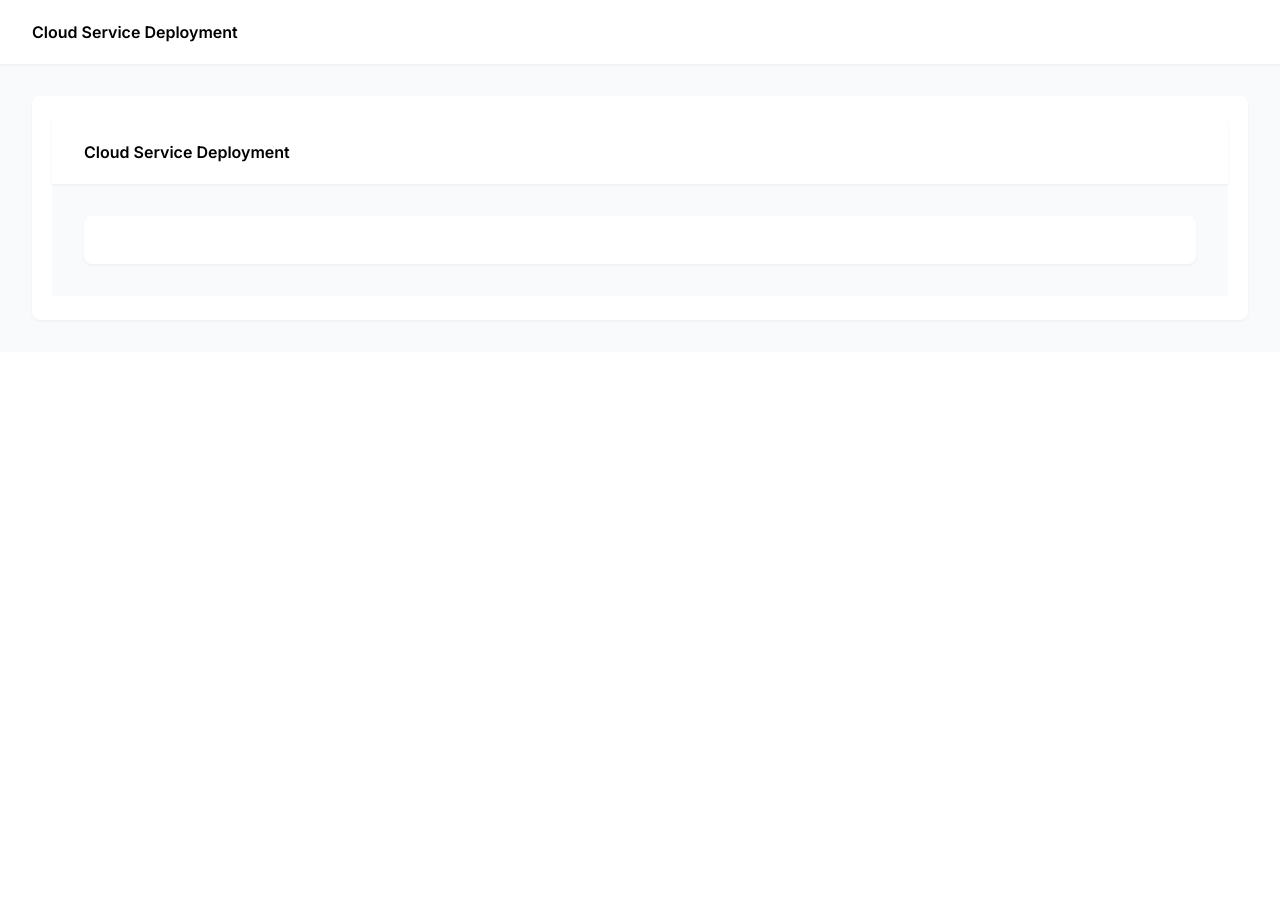
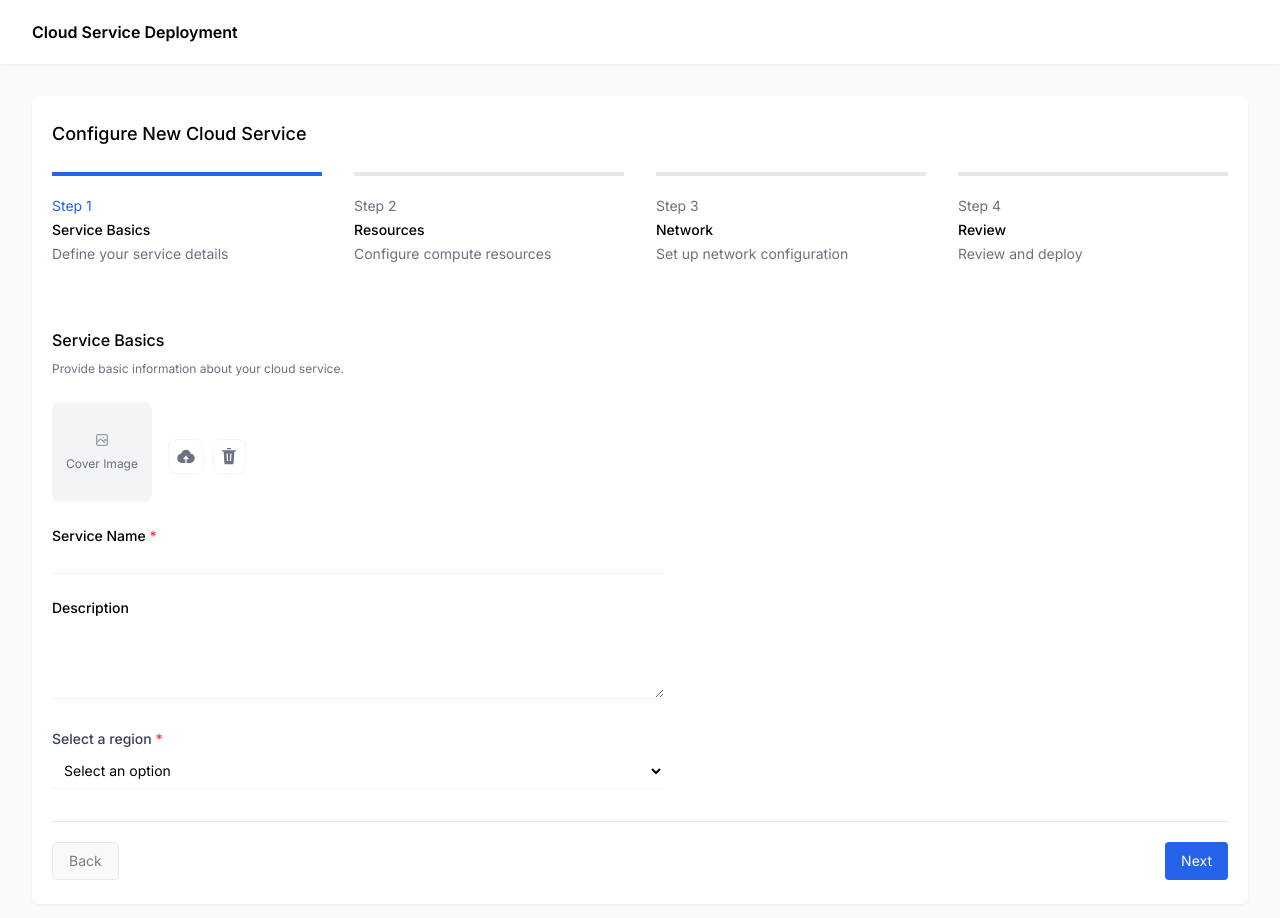
Before and after one commit to 5iveemmy/doprax, a Vue app: page / in a window 1280 px wide. Shown: the top 918 px of the page. Before the commit the page ends 800 px from the top, so only its background shows below. Built offline with nearby package versions, Linux system fonts and the light colour scheme.

Commit message:
chore: component clean up

```diff
--- a/src/views/Configuration.vue
+++ b/src/views/Configuration.vue
@@ -1,10 +1,7 @@
 <script setup lang="ts">
-import MainLayout from '../layouts/MainLayout.vue'
 import StepperContainer from '../components/StepperContainer.vue'
 </script>
 
 <template>
-  <MainLayout>
-    <StepperContainer />
-  </MainLayout>
+  <StepperContainer />
 </template>
```
